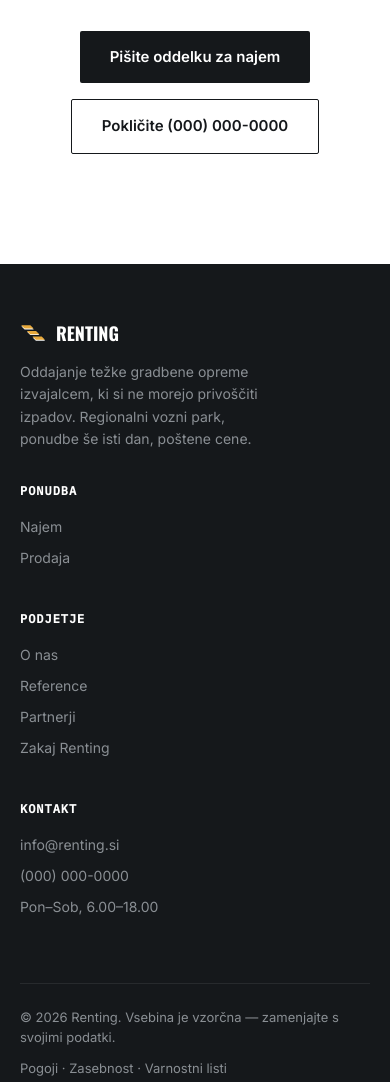
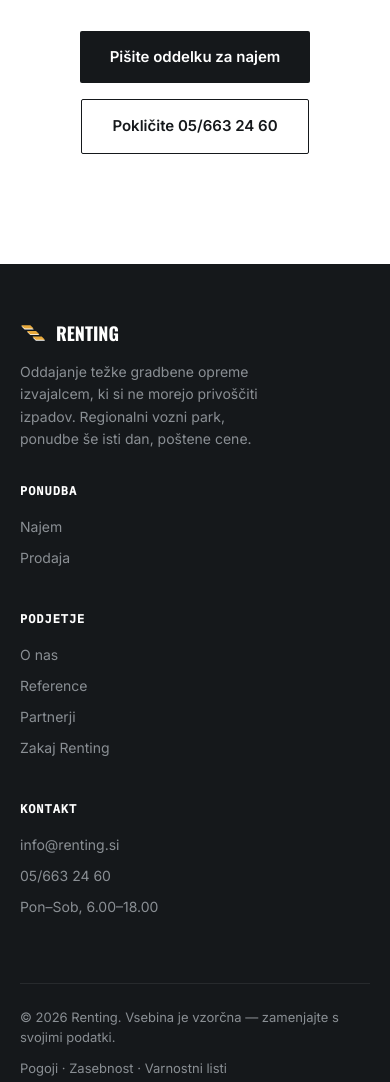
Before and after one commit to gregorstopar/Renting, a plain HTML site: page najem.html in a window 390 px wide. Shown: the part 4065-5147 px from the top of the page. Drawn offline with nearby package versions, Linux system fonts and the light colour scheme.

Commit message:
Use the Koper number for the 'Pokličite' button and footer phone
Replaces the (000) 000-0000 placeholder with 05/663 24 60
(tel:+38656632460) on all pages, in both languages.

Co-Authored-By: Claude Opus 5.5 <noreply@anthropic.com>
Claude-Session: https://claude.ai/code/session_01EkSuzm6EdTRhaBpPToPUbA

```diff
--- a/najem.html
+++ b/najem.html
@@ -105,7 +105,7 @@
     <p data-i18n="cta.desc">Povejte nam, kaj delo potrebuje — v enem delovnem dnevu vam sporočimo razpoložljivost in ceno.</p>
     <div class="cta-actions">
       <a href="mailto:info@renting.si" class="btn-dark" data-i18n="cta.btn1">Pišite oddelku za najem</a>
-      <a href="tel:+10000000000" class="btn-outline-dark" data-i18n="cta.btn2">Pokličite (000) 000-0000</a>
+      <a href="tel:+38656632460" class="btn-outline-dark" data-i18n="cta.btn2">Pokličite 05/663 24 60</a>
     </div>
   </div>
 </section>
@@ -137,7 +137,7 @@
         <h5 data-i18n="footer.col3">Kontakt</h5>
         <ul>
           <li><a href="mailto:info@renting.si">info@renting.si</a></li>
-          <li><a href="tel:+10000000000">(000) 000-0000</a></li>
+          <li><a href="tel:+38656632460">05/663 24 60</a></li>
           <li data-i18n="footer.hours">Pon–Sob, 6.00–18.00</li>
         </ul>
       </div>
@@ -171,7 +171,7 @@
       "cta.title": "Pravi stroj <span>na gradbišču</span>, pravočasno.",
       "cta.desc": "Povejte nam, kaj delo potrebuje — v enem delovnem dnevu vam sporočimo razpoložljivost in ceno.",
       "cta.btn1": "Pišite oddelku za najem",
-      "cta.btn2": "Pokličite (000) 000-0000",
+      "cta.btn2": "Pokličite 05/663 24 60",
       "footer.desc": "Oddajanje težke gradbene opreme izvajalcem, ki si ne morejo privoščiti izpadov. Regionalni vozni park, ponudbe še isti dan, poštene cene.",
       "footer.col1": "Ponudba",
       "footer.col2": "Podjetje",
@@ -200,7 +200,7 @@
       "cta.title": "Get the right machine <span>on-site</span>, on time.",
       "cta.desc": "Tell us what the job needs — we'll get back to you with availability and pricing within one business day.",
       "cta.btn1": "Email the Rental Desk",
-      "cta.btn2": "Call (000) 000-0000",
+      "cta.btn2": "Call 05/663 24 60",
       "footer.desc": "Heavy equipment rental for contractors who can't afford downtime. Regional fleet, same-day quotes, honest pricing.",
       "footer.col1": "Offer",
       "footer.col2": "Company",
```
Also changed, not shown: index.html (+1 -1 lines), partners.html (+4 -4 lines), reference.html (+4 -4 lines).
